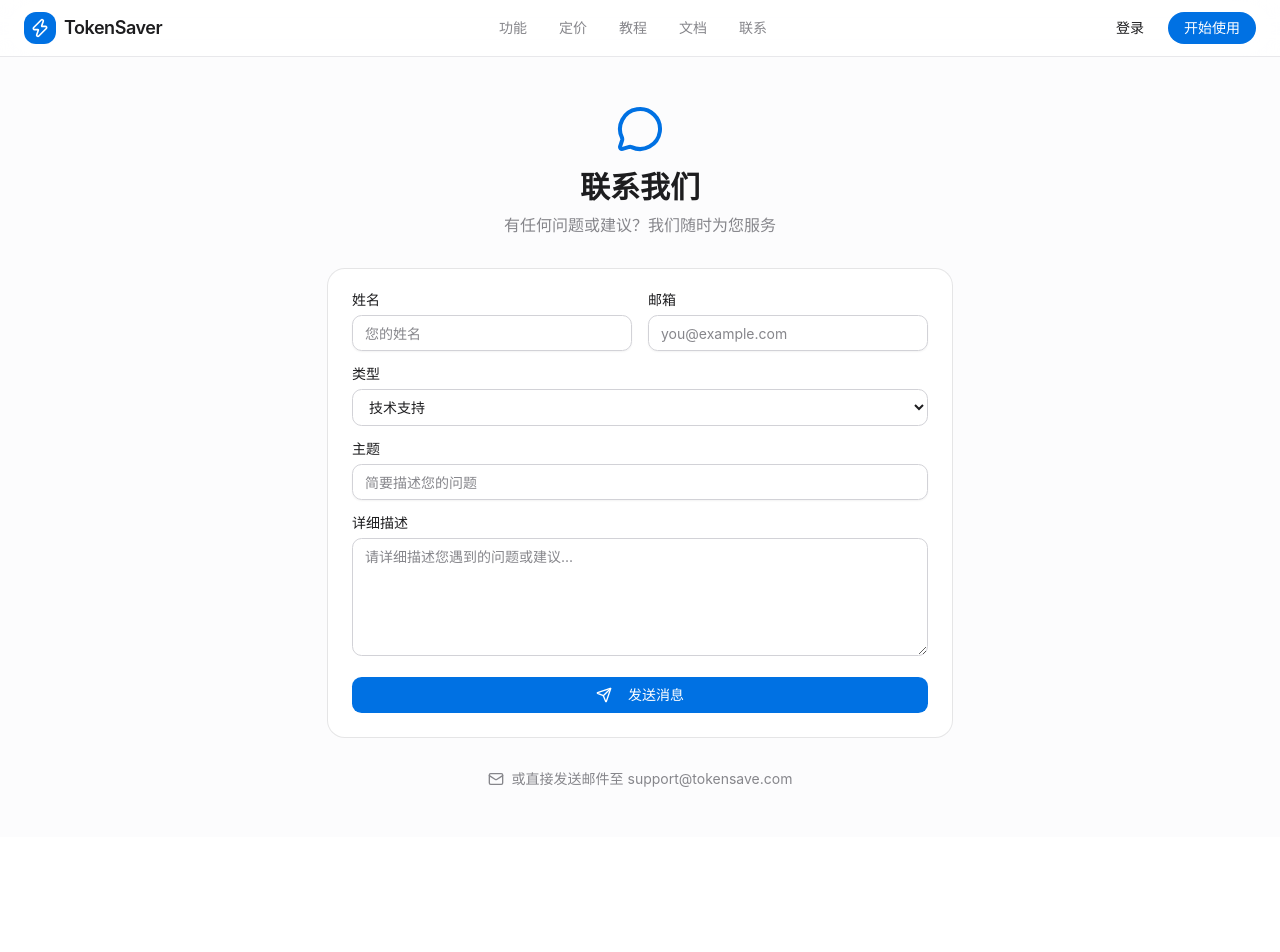
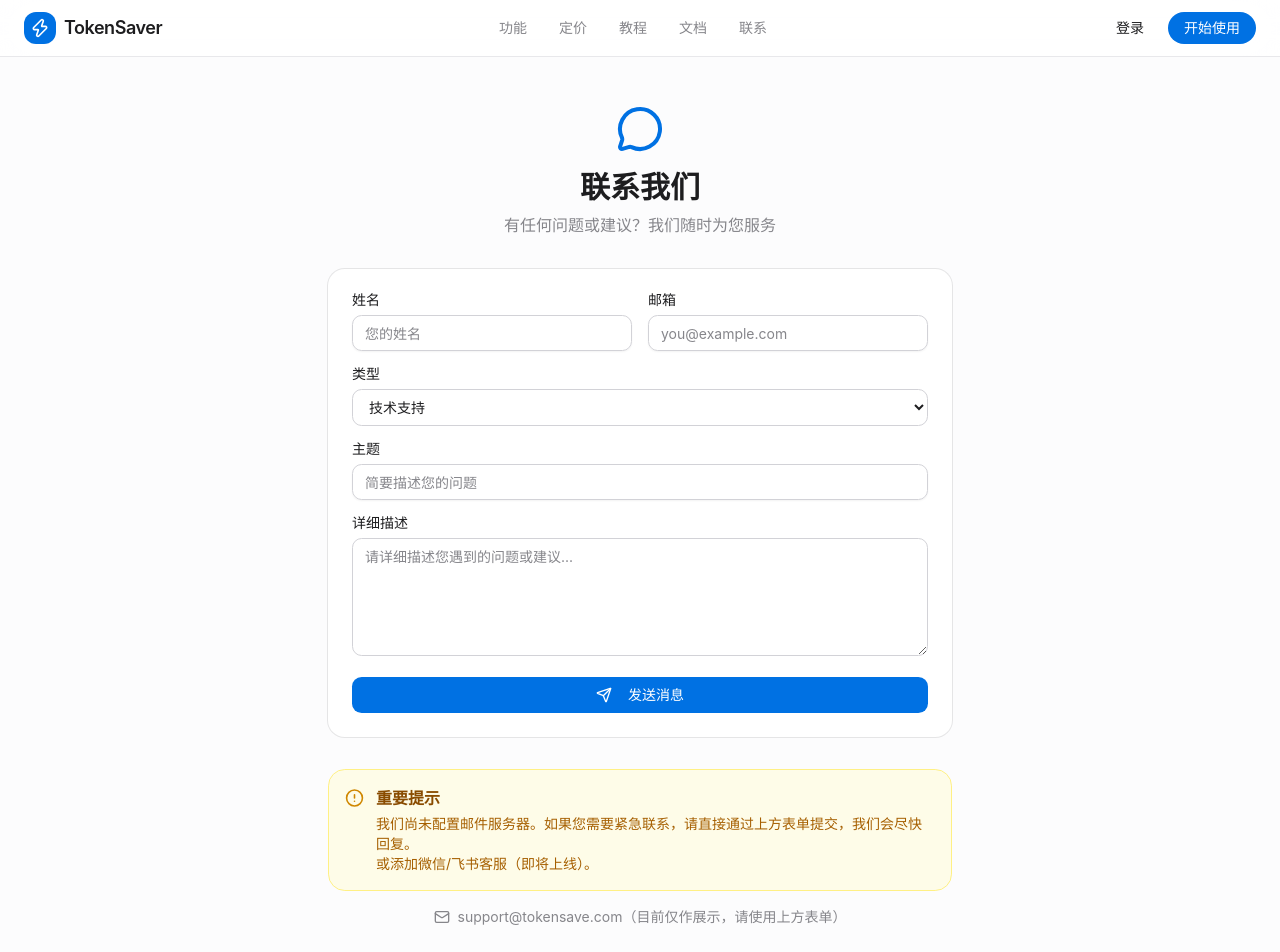
Before and after one commit to luckyhao0630/tokensave, a Next.js app in the folder frontend/: page /contact in a window 1280 px wide. Shown: the top 952 px of the page. Before the commit the page ends 837 px from the top, so only its background shows below. Built offline with nearby package versions, Linux system fonts and the light colour scheme.

Commit message:
fix: pricing buttons, contact email notice, guide page build

```diff
--- a/frontend/src/app/contact/page.tsx
+++ b/frontend/src/app/contact/page.tsx
@@ -6,7 +6,7 @@ import { Input } from "@/components/ui/input";
 import { Label } from "@/components/ui/label";
 import Navbar from "@/components/navbar";
 import { useState } from "react";
-import { MessageCircle, Send, CheckCircle, Mail } from "lucide-react";
+import { MessageCircle, Send, CheckCircle, Mail, AlertCircle } from "lucide-react";
 import Link from "next/link";
 
 export default function ContactPage() {
@@ -147,10 +147,25 @@ export default function ContactPage() {
           </form>
         </Card>
 
-        <div className="mt-8 text-center text-sm text-muted-foreground">
+        {/* 邮箱说明 */}
+        <div className="mt-8 p-4 bg-yellow-50 rounded-xl border border-yellow-200">
+          <div className="flex items-start gap-3">
+            <AlertCircle className="w-5 h-5 text-yellow-600 mt-0.5" />
+            <div>
+              <p className="font-semibold text-yellow-800 mb-1">重要提示</p>
+              <p className="text-sm text-yellow-700">
+                我们尚未配置邮件服务器。如果您需要紧急联系，请直接通过上方表单提交，我们会尽快回复。
+                <br />
+                或添加微信/飞书客服（即将上线）。
+              </p>
+            </div>
+          </div>
+        </div>
+
+        <div className="mt-4 text-center text-sm text-muted-foreground">
           <p className="flex items-center justify-center gap-2">
             <Mail className="w-4 h-4" />
-            或直接发送邮件至 support@tokensave.com
+            support@tokensave.com（目前仅作展示，请使用上方表单）
           </p>
         </div>
       </div>
--- a/frontend/src/app/guide/page.tsx
+++ b/frontend/src/app/guide/page.tsx
@@ -3,7 +3,7 @@
 import { useState } from "react";
 import { Button } from "@/components/ui/button";
 import { Card } from "@/components/ui/card";
-import { Navbar } from "@/components/navbar";
+import Navbar from "@/components/navbar";
 import { Badge } from "@/components/ui/badge";
 import { CheckCircle, Copy, ChevronRight, BookOpen, Code, Zap, Terminal, Globe } from "lucide-react";
 import Link from "next/link";
--- a/frontend/src/app/pricing/page.tsx
+++ b/frontend/src/app/pricing/page.tsx
@@ -5,7 +5,7 @@ import { Button } from "@/components/ui/button";
 import { Badge } from "@/components/ui/badge";
 import { billingApi, getToken } from "@/lib/api";
 import { useEffect, useState } from "react";
-import { Zap, Check, Loader2, ArrowLeft, Sparkles } from "lucide-react";
+import { Zap, Check, Loader2, ArrowLeft, Sparkles, Clock, PartyPopper } from "lucide-react";
 import Link from "next/link";
 import { useRouter } from "next/navigation";
 import Navbar from "@/components/navbar";
@@ -20,10 +20,6 @@ interface Plan {
   api_access: boolean;
   team_seats: number;
   features: string[];
-  stripe_price_ids?: {
-    monthly: string;
-    yearly: string;
-  };
 }
 
 interface PlansData {
@@ -38,6 +34,7 @@ export default function PricingPage() {
   const [error, setError] = useState<string | null>(null);
   const [checkoutLoading, setCheckoutLoading] = useState<string | null>(null);
   const [interval, setInterval] = useState<"monthly" | "yearly">("monthly");
+  const [promo, setPromo] = useState<any>(null);
 
   useEffect(() => {
     async function loadPlans() {
@@ -54,12 +51,19 @@ export default function PricingPage() {
       }
     }
     loadPlans();
+    billingApi.getPromoStatus().then(setPromo).catch(() => {});
   }, []);
 
   async function handleCheckout(plan: string) {
     const token = getToken();
     if (!token) {
       router.push("/login");
+      return;
+    }
+
+    // 限时免费期间，直接跳转到Dashboard
+    if (promo?.enabled) {
+      router.push("/dashboard");
       return;
     }
 
@@ -107,12 +111,10 @@ export default function PricingPage() {
         {/* 限时免费活动横幅 */}
         <div className="mb-8 text-center">
           <div className="inline-flex items-center gap-2 bg-gradient-to-r from-yellow-500 to-orange-500 text-white px-6 py-3 rounded-full shadow-lg">
-            <Sparkles className="w-5 h-5" />
+            <PartyPopper className="w-5 h-5" />
             <span className="font-semibold">🎉 限时免费活动</span>
-            <span className="text-sm opacity-90">所有功能免费体验，名额有限！</span>
-            <Link href="/register">
-              <Button size="sm" variant="secondary" className="ml-2 rounded-full">立即参与</Button>
-            </Link>
+            <span className="text-sm opacity-90">所有功能免费体验至 2026-07-08</span>
+            <Clock className="w-4 h-4" />
           </div>
         </div>
 
@@ -178,10 +180,23 @@ export default function PricingPage() {
               </div>
 
               <div className="mb-6">
-                <span className="text-3xl font-semibold">
-                  ${interval === "yearly" ? Math.round(plan.price * 0.8) : plan.price}
-                </span>
-                <span className="text-muted-foreground">/月</span>
+                {/* 原价（淡色删除线） */}
+                <div className="flex items-center gap-2">
+                  <span className="text-3xl font-semibold">
+                    ${interval === "yearly" ? Math.round(plan.price * 0.8) : plan.price}
+                  </span>
+                  <span className="text-muted-foreground">/月</span>
+                </div>
+                {/* 限时免费提示 */}
+                <div className="flex items-center gap-2 mt-1">
+                  <span className="text-sm text-muted-foreground line-through opacity-50">
+                    ${interval === "yearly" ? Math.round(plan.price * 0.8) : plan.price}/月
+                  </span>
+                  <Badge variant="destructive" className="text-xs">
+                    <Sparkles className="w-3 h-3 mr-1" />
+                    限时免费
+                  </Badge>
+                </div>
                 {interval === "yearly" && (
                   <p className="text-sm text-green-600 mt-1">
                     年付 ${Math.round(plan.price * 0.8 * 12)}/年
@@ -201,7 +216,7 @@ export default function PricingPage() {
               <Button
                 className="w-full rounded-full"
                 variant={key === "pro" ? "default" : "outline"}
-                disabled={checkoutLoading === key || key === "enterprise"}
+                disabled={checkoutLoading === key}
                 onClick={() => handleCheckout(key)}
               >
                 {checkoutLoading === key && (
@@ -210,13 +225,13 @@ export default function PricingPage() {
                 {key === "free"
                   ? "免费使用"
                   : key === "enterprise"
-                  ? "联系销售"
+                  ? "🎉 免费体验"
                   : "🎉 免费体验"}
               </Button>
 
               {key === "pro" && (
                 <p className="text-xs text-center text-muted-foreground mt-3">
-                  7天免费试用，随时取消
+                  限时免费体验，随时取消
                 </p>
               )}
             </Card>
```
